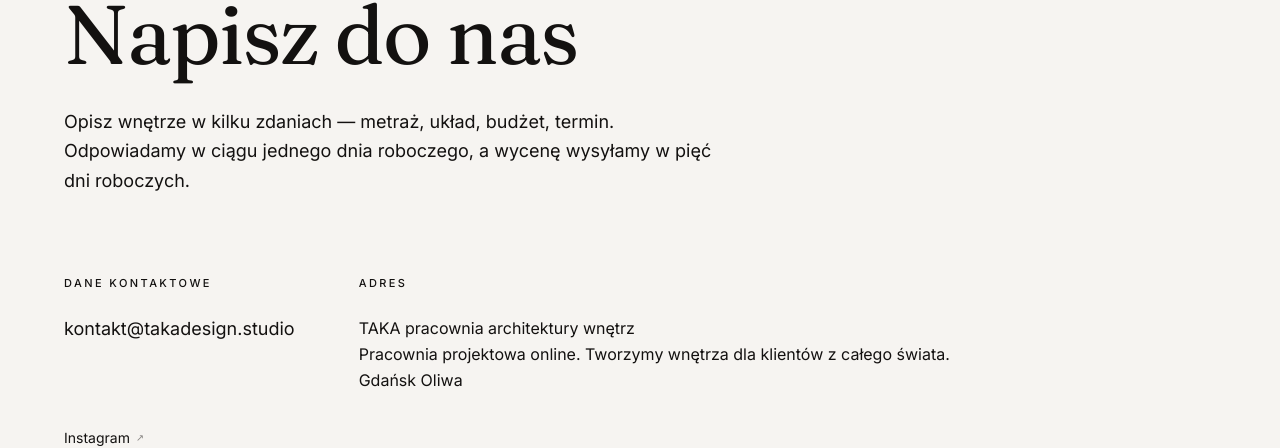
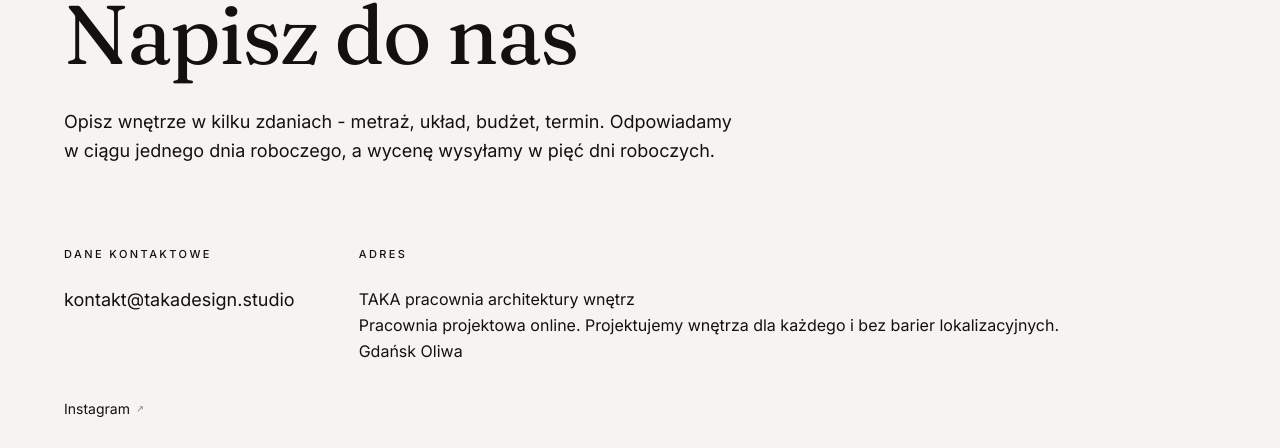
Before and after one commit to annfalcon/taka, a Next.js app: page /kontakt in a window 1280 px wide. Shown: the part 167-615 px from the top of the page. Built offline with nearby package versions, Linux system fonts and the light colour scheme.

Commit message:
Zakomentowane pytania

```diff
--- a/src/app/cooperacja/page.tsx
+++ b/src/app/cooperacja/page.tsx
@@ -21,18 +21,18 @@ const faq = [
     q: "Czy pracujecie na materiałach klienta?",
     a: "Tak. Projekt jest nasz, ale materiały dobieramy wspólnie — często proponujemy dwa warianty cenowe tego samego rozwiązania. Jeśli macie już kupione meble lub wyposażenie, wkomponujemy je w projekt.",
   },
-  {
-    q: "Kiedy płaci się poszczególne etapy?",
+  //{
+    //q: "Kiedy płaci się poszczególne etapy?",
     // a: "Standardowo: 30% po koncepcji, 40% po projektzie autorskim, 30% po przekazaniu dokumentacji wykonawczej. Przy nadzorze autorskim rozliczamy etapami zgodnie z harmonogramem budowy.",
-  },
+  //},
   {
     q: "Czy wykonujecie remont sami?",
     a: "Nie. Jesteśmy pracownią projektową- Przygotowujemy dokumentację techniczną. Na życzenie klientow dobieramy wykonawców i nadzorujemy jakość.",
   },
-  {
-    q: "Ile trwa projekt mieszkania?",
+  //{
+    //q: "Ile trwa projekt mieszkania?",
     // a: "Koncepcja zajmuje 2–4 tygodnie, projekt autorski 6–10 tygodni. Sama realizacja — od 3 do 9 miesięcy, zależnie od zakresu i dostępności materiałów.",
-  },
+  //},
   {
     q: "Czy pracujecie poza Gdańskiem?",
     a: "Spotkania odbywają się online lub gdy jest taka konieczność również na miejscu.",
--- a/src/app/kontakt/page.tsx
+++ b/src/app/kontakt/page.tsx
@@ -22,7 +22,7 @@ export default function ContactPage() {
       <PageHero
         eyebrow="Kontakt"
         title="Napisz do nas"
-        intro="Opisz wnętrze w kilku zdaniach — metraż, układ, budżet, termin. Odpowiadamy w ciągu jednego dnia roboczego, a wycenę wysyłamy w pięć dni roboczych."
+        intro="Opisz wnętrze w kilku zdaniach - metraż, układ, budżet, termin. Odpowiadamy w ciągu jednego dnia roboczego, a wycenę wysyłamy w pięć dni roboczych."
       />
 
       <section className="pb-24 md:pb-32">
--- a/src/data/site.ts
+++ b/src/data/site.ts
@@ -13,7 +13,7 @@ export const site = {
   //phone: "",
   //phoneHref: "",
   address: {
-    street: "Pracownia projektowa online. Tworzymy wnętrza dla klientów z całego świata.",
+    street: "Pracownia projektowa online. Projektujemy wnętrza dla każdego i bez barier lokalizacyjnych.",
     postal: "",
     city: "Gdańsk Oliwa",
   },
```
